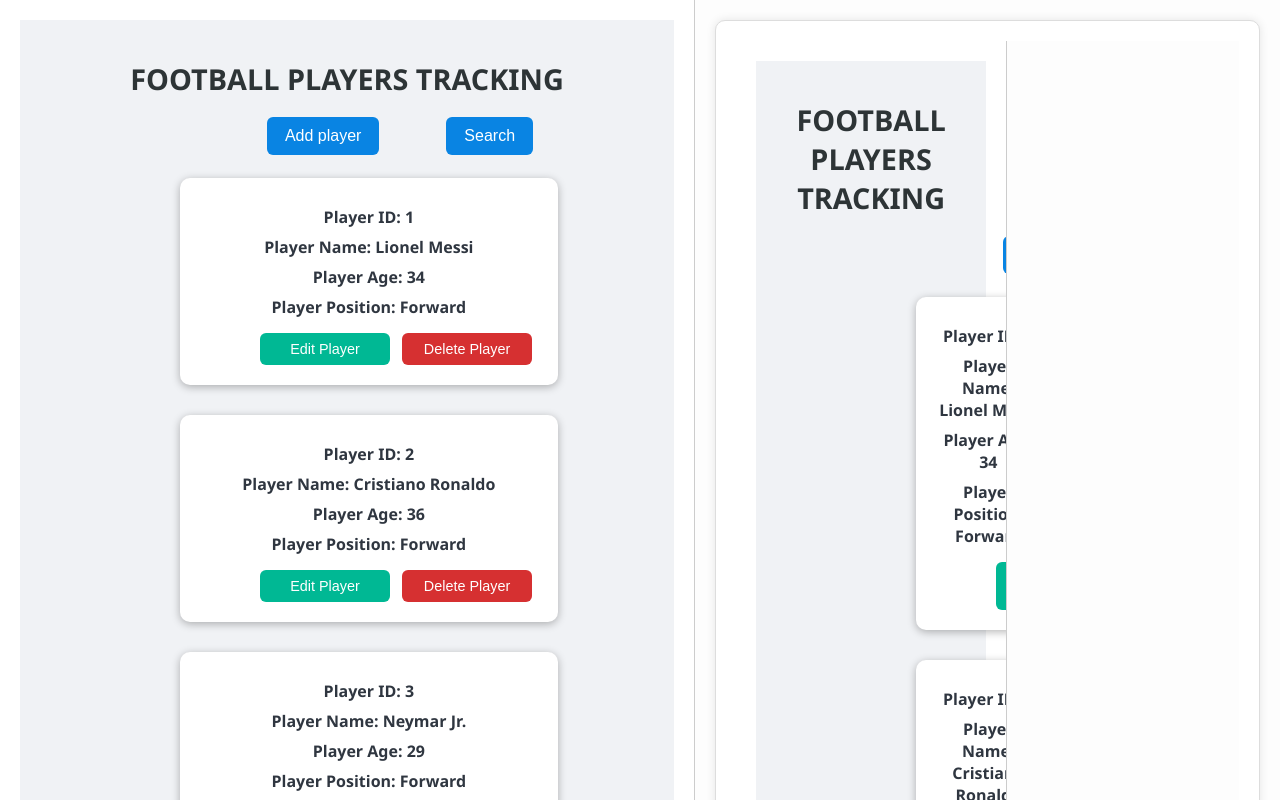
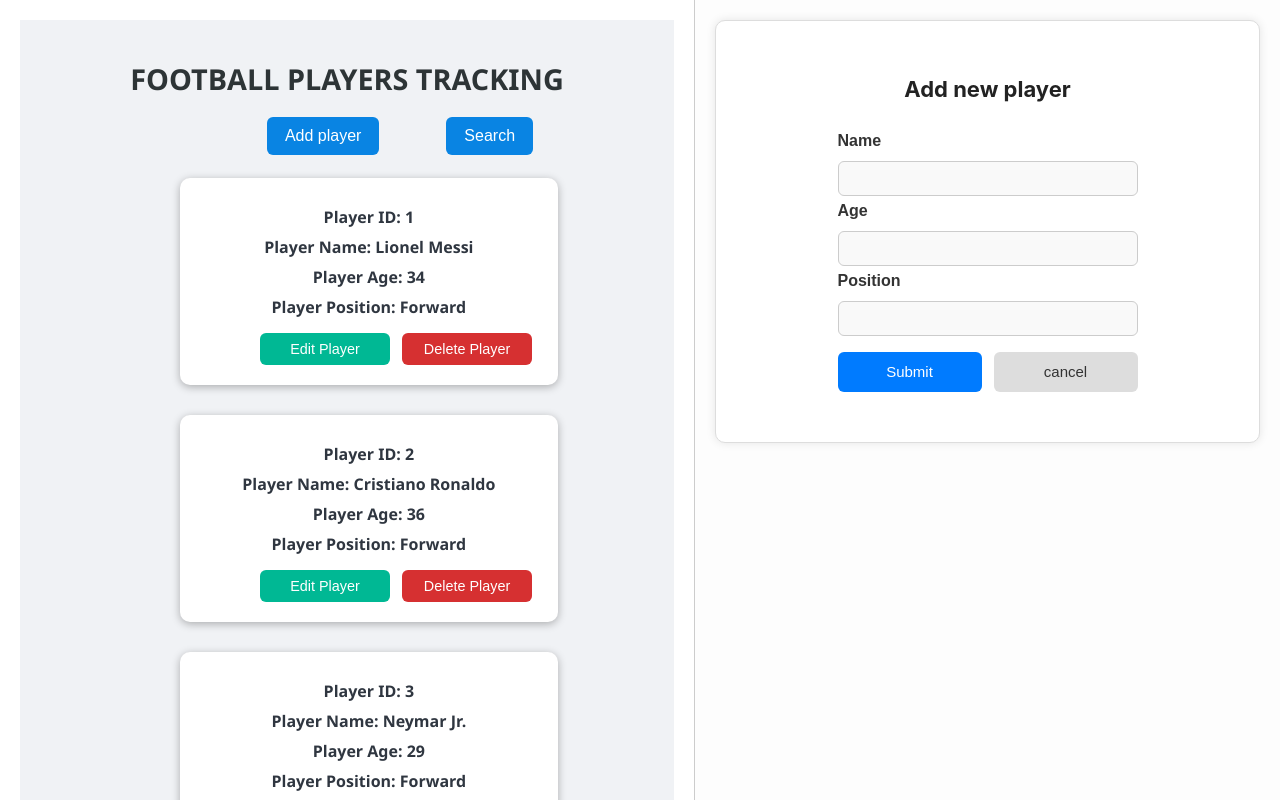
Before and after one commit to Sonti123I/REACT-CRUD, a React (Create React App) app: page / in a window 1280 px wide. Both pictures are taken after a click on the button "Add player". Shown: the top 800 px of the page. Built offline with nearby package versions, Linux system fonts and the light colour scheme.

Commit message:
Update AddPlayer.jsx

```diff
--- a/src/AddPlayer.jsx
+++ b/src/AddPlayer.jsx
@@ -1,162 +1,49 @@
-import { useState } from 'react';
-import './App.css';
-import data from "./data.json";
-import PlayerDetails from './PlayerDetails';
-import EditDetails from './EditDetails';
-import AddPlayer from './AddPlayer';
-import DeletePlayer from './DeletePlayer';
-import SearchPlayer from './SearchPlayer';
+import { useState } from "react"
+import "./AddPlayer.css"
 
+const AddPlayer = ({onCancel,onAddPlayer}) =>{
 
+    const [newName,setNewName] = useState("");
+    const [newAge,setNewAge] = useState("");
+    const [newPosition,setNewPosition] = useState("");
 
-function App() {
+    const handleUpdaterList = (e) => {
+    e.preventDefault();
+    const newPlayer = {
+      id : Math.floor(Math.random()*100),
+      name : newName,
+      age : parseInt(newAge),
+      position : newPosition
+    }
+    onAddPlayer(newPlayer);
+    // after setting the player in the given data file then we need to clear the form data
+    setNewName("");
+    setNewAge("");
+    setNewPosition("")
+    }
 
-  // These are for players getting created
-  const [players,setNewplayer] = useState(data.players);
-  const [showForm,setShowForm] = useState(false);
-  // These are for players getting created
-
-  // These are for players getting Editted
-  const [editId,setEditId] = useState(null);
-  const [showEditForm, setShowEditForm] = useState(false);
-  // These are for players getting Edited
-
-  // These are for player getting deleted
-  const [deleteId,setDeleteId] = useState(null);
-  const [showDeleteForm,setShowDeleteForm] = useState(false);
-  // These are for player getting deleted
-
-  // These are for player to search
-  const [searchId,setSearchId] = useState(null);
-  const [showSearchForm,setShowSearchForm] = useState(false);
-  // These are for player to search
-
-  // These function is to handle search player event bro
-  const handleSearchId = (id) => {
-    setSearchId(id);
-  }
-
-  const handleSearchForm = () => {
-    setShowSearchForm(true);
-    setShowForm(false);
-    setShowDeleteForm(false);
-    setShowEditForm(false);
-  }
-
-
-  // These is to handle the addplayer component
-  const handleShowForm = () => {
-    setShowForm(true);
-    setShowSearchForm(false);
-    setShowDeleteForm(false);
-    setShowEditForm(false);
-  }
-
-   const handleAddPlayer = (newPlayer) => {
-    setNewplayer([...players, newPlayer]);
-    setShowForm(false);
-  };
-  // These is to handle the addPlayer component
-
-  // here we will implement the edited details in the PlayerDetails
-  const handleEditId = (id) => {
-    setEditId(id);
-    setShowEditForm(true);
-    setShowSearchForm(false);
-    setDeleteId(false);
-    setShowForm(false);
-  }
-  // here we will implement the edited details in the PlayerDetails
-
-  // These is to handle edit details
-  const handleUpdateDetails = (updatedPlayer) => {
-        setNewplayer(players.map((player) => player.id === updatedPlayer.id?updatedPlayer:player));
-        setShowEditForm(false);
-    };
-  // These is to handle edit details
-
-  // These is to handle delete details
-  const handleDelete = (id) => {
-    setDeleteId(id);
-    setShowDeleteForm(true);
-    setShowEditForm(false);
-    setShowSearchForm(false);
-    setShowForm(false);
-  }
-
-  const handleDeleteDetails = (deleteId) => {
-    setNewplayer(players.filter((player) => player.id !== deleteId));
-    setShowDeleteForm(false);
-  }
-
-  const handleClearSearch = () => {
-    setSearchId(null);
-  }
-  // These is to handle delete details
-
-  return(
+    return(
     <>
-       <div className="MainLayout">
-
-      {/* Left Side: Player Details */}
-      <div className="LeftPanel">
-        <PlayerDetails
-          Players={players}
-          addPlayer={handleShowForm}
-          onEdit={handleEditId}
-          onDelete={handleDelete}
-          searchPlayer={handleSearchForm}
-          searchPlayerId={searchId}
-          clearSearch={handleClearSearch}
-        />
-      </div>
-
-      {/* Right Side: Conditional Rendering of Forms */}
-      <div className="RightPanel">
-        {showForm && (
-          <div className="FormWrapper">
-            <AddPlayer
-              onAddPlayer={handleAddPlayer}
-              onCancel={() => setShowForm(false)}
-            />
+        <form onSubmit={handleUpdaterList}>
+          <h1>Add new player</h1>
+          <div className="InputDetails">
+            <label htmlFor='name'>Name</label>
+            <input type='text' id='name' value={newName} onChange={(e) => setNewName(e.target.value)}></input>
           </div>
-        )}
-
-        {showEditForm && editId !== null && (
-          <div className="FormWrapper">
-            <EditDetails
-              Players={players}
-              onUpdatePlayer={handleUpdateDetails}
-              onCancel={() => setShowEditForm(false)}
-              playerID={editId}
-            />
+          <div className="InputDetails">
+            <label htmlFor='age'>Age</label>
+            <input type='text' id='age' value={newAge} onChange={(e) => setNewAge(e.target.value)}></input>
           </div>
-        )}
-
-        {showDeleteForm && deleteId !== null && (
-          <div className="FormWrapper">
-            <DeletePlayer
-              Players={players}
-              onConfirmDelete={handleDeleteDetails}
-              onCancel={() => setShowDeleteForm(false)}
-              playerID={deleteId}
-            />
+          <div className="InputDetails">
+            <label htmlFor='position'>Position</label>
+            <input type='text' id='position' value={newPosition} onChange={(e) => setNewPosition(e.target.value)}></input>
           </div>
-        )}
-
-        {showSearchForm  && (
-          <div className="FormWrapper">
-            <SearchPlayer
-              onSearch={handleSearchForm}
-              searchedPlayer={handleSearchId}
-            />
+          <div className="Buttons">
+            <button type='submit'>Submit</button>
+            <button type= "button" onClick={onCancel}>cancel</button>
           </div>
-        )}
-
-      </div>
-    </div>
-    </>
-  )
+        </form>
+    </>)
 }
 
-export default App;
+export default AddPlayer;
```
